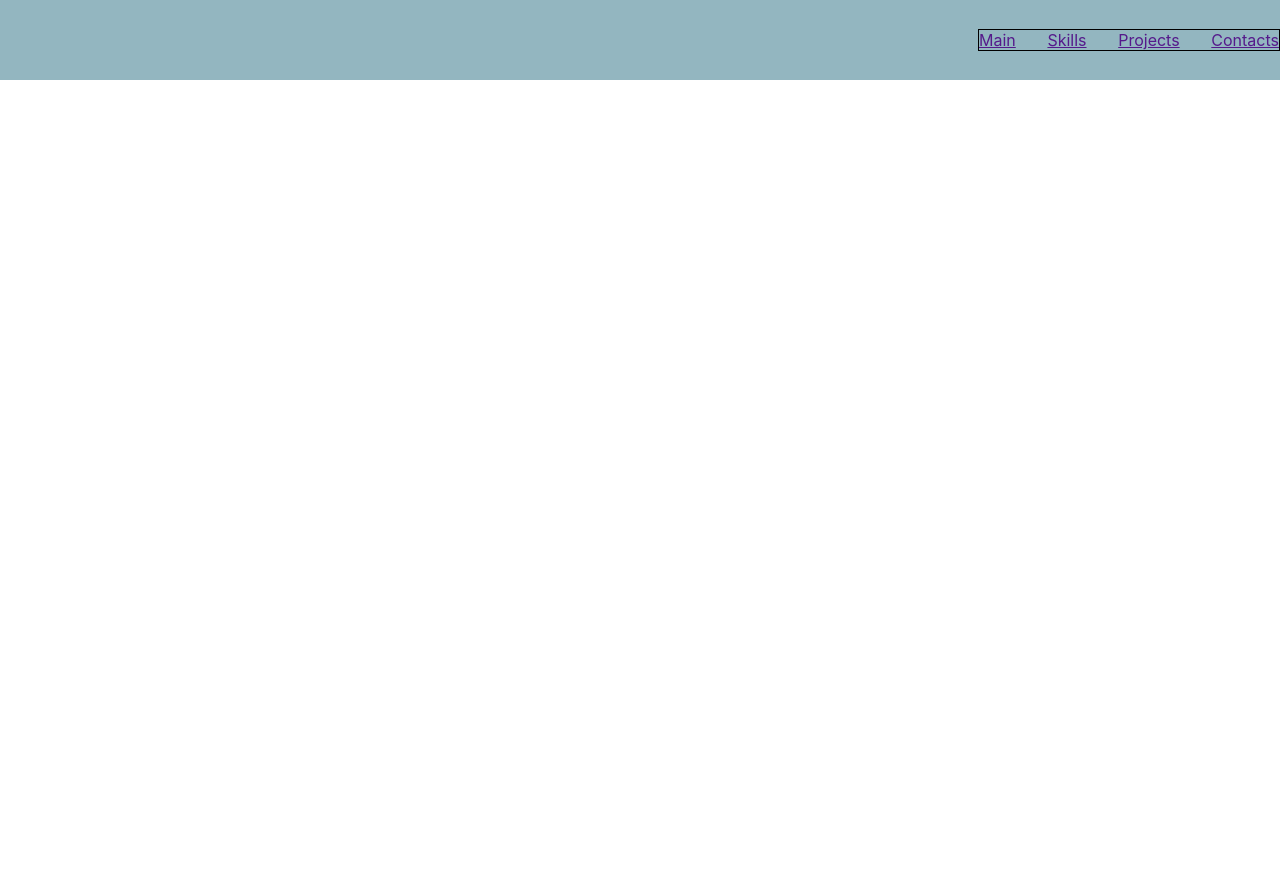
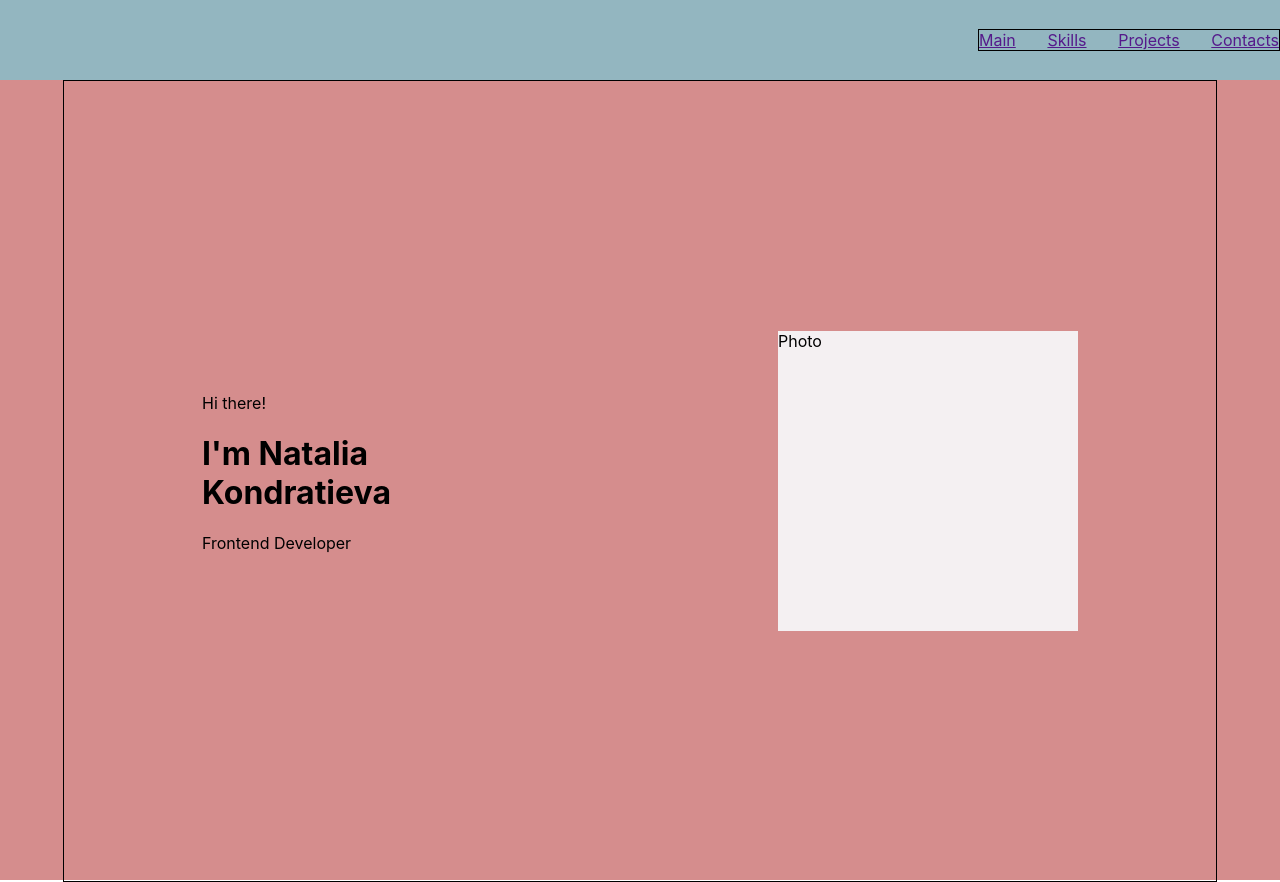
Before and after one commit to NatkaKon/portfolio, a React (Create React App) app: page / in a window 1280 px wide. Before the commit the page ends 800 px from the top, so only its background shows below. Built offline with nearby package versions, Linux system fonts and the light colour scheme.

Commit message:
create main module

```diff
--- a/src/App.tsx
+++ b/src/App.tsx
@@ -1,11 +1,13 @@
 import React from 'react';
 import './App.css';
 import {Header} from './header/Header';
+import {Main} from './main/Main';
 
 function App() {
     return (
         <div className="App">
             <Header/>
+            <Main/>
         </div>
     );
 }
--- /dev/null
+++ b/src/main/Main.module.css
@@ -0,0 +1,23 @@
+.mainBlock {
+    height: 100vh;
+    background-color: #d58d8d;
+}
+.container{
+    border: 1px solid;
+    height: 100%;
+    width: 90%;
+    margin: 0 auto;
+
+    display: flex;
+    justify-content: space-around;
+    align-items: center;
+}
+.about {
+    width: 300px;
+}
+
+.photo {
+    background-color: #f4f0f2;
+    width: 300px;
+    height: 300px;
+}
--- /dev/null
+++ b/src/main/Main.tsx
@@ -0,0 +1,19 @@
+import React from 'react';
+import style from './Main.module.css'
+
+export const Main = () => {
+    return (
+        <div className={style.mainBlock}>
+            <div className={style.container}>
+                <div className={style.about}>
+                    <span>Hi there!</span>
+                    <h1>I'm Natalia Kondratieva</h1>
+                    <p>Frontend Developer</p>
+                </div>
+                <div className={style.photo}>Photo</div>
+            </div>
+
+
+        </div>
+    );
+};
```
